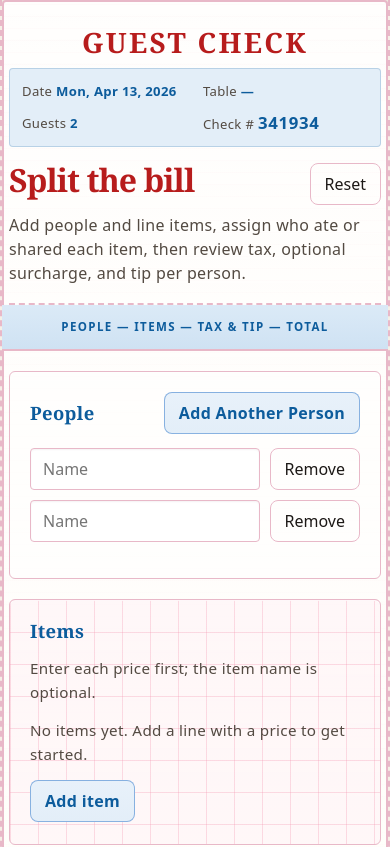
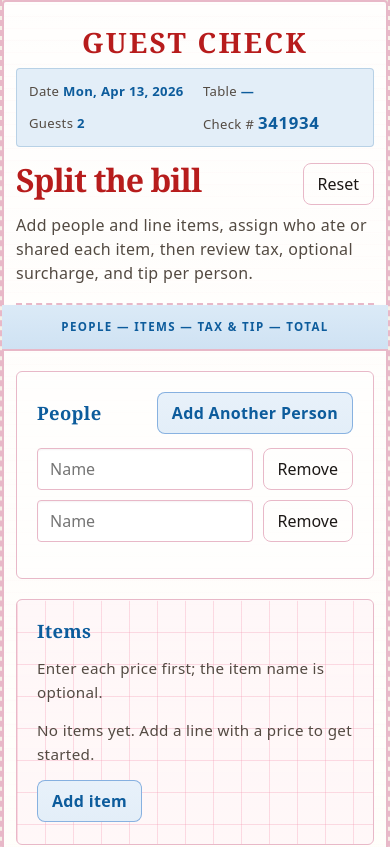
Before and after one commit to operana/split-the-bill, a React (Vite) app in the folder split-the-bill/: page / in a window 390 px wide. Shown: the top 847 px of the page. Built offline with nearby package versions, Linux system fonts and the light colour scheme.

Commit message:
fix padding

```diff
--- a/split-the-bill/src/App.css
+++ b/split-the-bill/src/App.css
@@ -584,7 +584,7 @@ html, body {
   }
 
   .bill-app {
-    padding-left: 5px;
-    padding-right: 5px;
+    padding-left: 12px;
+    padding-right: 12px;
   }
 }
```
